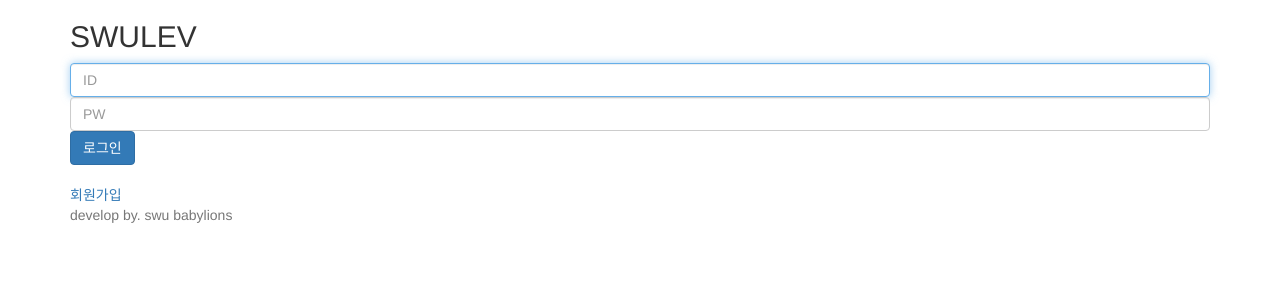
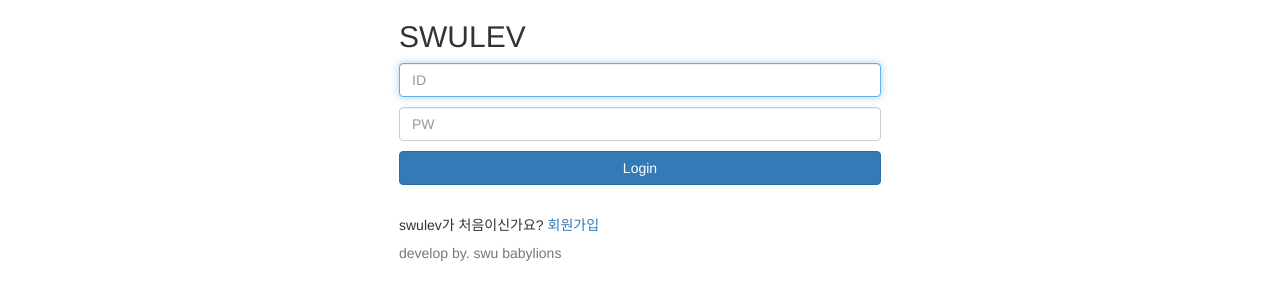
Before and after one commit to J2hyung/NewSwulev, a Django app: page / in a window 1280 px wide. Shown: the top 300 px of the page. Run offline with Django 3.2, Linux system fonts and the light colour scheme; some libraries are stand-ins or nearby versions.

Commit message:
로그인 및 회원가입 수정중

```diff
--- a/swuapp/models.py
+++ b/swuapp/models.py
@@ -7,6 +7,10 @@ from django.urls import reverse
 class User(models.Model):
     userid = models.CharField(max_length = 20, unique=True, primary_key=True)
     userpw = models.CharField(max_length = 30)
+    userSchool = models.CharField(max_length = 50)
+    userHakbun = models.CharField(max_length = 20)
+    userEmail = models.CharField(max_length = 50)
+    userName = models.CharField(max_length = 30)
 
     def __str__(self):
         return self.userid
--- /dev/null
+++ b/swuapp/static/css/accounts.css
@@ -0,0 +1,7 @@
+.container {width: 40%; margin: 0 auto;}
+.container .form-control {margin: 10px 0;}
+.container .btn-primary {width: 100%;}
+.container .sub-info {margin: 30px 0 0 0;}
+.container .sub-info span {text-align: center;}
+
+.footer {margin: 8px 0;}
--- a/swuapp/templates/login.html
+++ b/swuapp/templates/login.html
@@ -12,9 +12,8 @@
     <!-- 부트스트랩 -->
     <!-- <link href="css/bootstrap.min.css" rel="stylesheet"> -->
     <link rel="stylesheet" href="https://maxcdn.bootstrapcdn.com/bootstrap/3.3.2/css/bootstrap.min.css">
-
     <link rel="stylesheet" href="{% static 'css/base.css' %}">
-
+    <link rel="stylesheet" href="{% static 'css/accounts.css' %}">
     <!-- IE8 에서 HTML5 요소와 미디어 쿼리를 위한 HTML5 shim 와 Respond.js -->
     <!-- WARNING: Respond.js 는 당신이 file:// 을 통해 페이지를 볼 때는 동작하지 않습니다. -->
     <!--[if lt IE 9]>
@@ -22,23 +21,27 @@
       <script src="https://oss.maxcdn.com/respond/1.4.2/respond.min.js"></script>
     <![endif]-->
   </head>
+
   <body>
 
     <div class="container">
-        <form class="form-signin" method="POST" action="{% url 'login' %}">
+        <form class="form-login" method="POST" action="{% url 'login' %}">
           {% csrf_token %}
           <h2 class="form-signin-heading">SWULEV</h2>
+
           <label for="inputId" class="sr-only">ID</label>
           <input type="id" id="ID" name="id" class="form-control" placeholder="ID" required autofocus>
+
           <label for="inputPassword" class="sr-only">Password</label>
-          <input type="password" id="inputPassword" name="passwd" class="form-control" placeholder="PW" required>
+          <input type="password" id="inputPassword" name="password" class="form-control" placeholder="PW" required>
 
-          <button class="btn btn-primary" type="submit" value="login">로그인</button>
+          <button class="btn btn-primary" type="submit" value="login">Login</button>
         </form>
-        <br>
-          <a href="{% url 'signup' %}">회원가입</a>
 
-
+          <div class="sub-info">
+            <span>swulev가 처음이신가요?</span>
+            <a href="{% url 'signup' %}">회원가입</a>
+          </div>
     </div> <!-- /container -->
 
     <footer class="footer">
@@ -51,5 +54,6 @@
     <!-- 모든 컴파일된 플러그인을 포함합니다 (아래), 원하지 않는다면 필요한 각각의 파일을 포함하세요 -->
     <!-- <script src="js/bootstrap.min.js"></script> -->
     <script src="https://maxcdn.bootstrapcdn.com/bootstrap/3.3.2/js/bootstrap.min.js"></script>
+
   </body>
 </html>
--- a/swuapp/views.py
+++ b/swuapp/views.py
@@ -1,10 +1,7 @@
 from django.shortcuts import render, get_object_or_404
 from .models import *
-# Create your views here.
-
-def login(request):
-
-    return render(request, 'login.html')
+from django.contrib.auth.models import User
+from django.contrib import auth
 
 def main(request):
 
@@ -14,6 +11,7 @@ def main(request):
 
     return render(request, 'main.html', {'board':board, 'lecture':lecture})
 
+
 def detail(request, lectureid):
 
     current_lecture = get_object_or_404(Lecture, pk=lectureid)
@@ -21,21 +19,46 @@ def detail(request, lectureid):
 
     return render(request, 'detail.html', {'current_lecture' : current_lecture, 'boards': boards})
 
+
 def mypage(request):
     return render(request, 'mypage.html')
 
+
+##################### about accounts #####################
+
 def signup(request):
-    #user1 = Lecture.objects.raw('select * from swuapp_lecture')[0]
     if request.method == 'POST':
-            user_id = request.POST['id']
-            user_pw = request.POST['passwd']
-            user = User(userid=user_id, userpw=user_pw)
-            user.save()
-            if user is not None:
-                return redirect('main')
-            else:
-                return render(request, 'signup.html', {'error': 'ID 또는 PW가 올바르지 않습니다.'})
+        # User has info and wants an account now!
+        if request.POST['password'] == request.POST['password2']:
+            try: # if Username is overlap
+                user = User.objects.get(userName=request.POST['name'])
+                return render(request, 'signup.html', {'error': '이미 사용 중인 이름입니다.'})
+            except User.DoesNotExist:
+                user = User.objects.create_user(request.POST['name'], password=request.POST['password'], email=request.POST['email'],
+                name=request.POST['name'], school=request.POST['school'], hakbun=request.POST['hakbun'])
+                auth.login(request, user)
+                return redirect('index')
+        else:
+            return render(request, 'signup.html', {'error': '아이디 또는 비밀번호 가 올바르지 않습니다.'})
     else:
+        # User wants to enter info
         return render(request, 'signup.html')
-    # user1 = Lecture.objects.raw('select * from swuapp_lecture')[0]
-    # return render(request, 'login.html', {'user1':user1})
+
+
+def login(request):
+    if request.method == 'POST':
+        user_id = request.POST['id']
+        user_password = request.POST['password']
+        user = auth.authenticate(request, user_id=id, user_password=password)
+        if user is not None:
+            auth.login(request, user)
+            return redirect('index')
+        else:
+            return render(request, 'login.html', {'error': '아이디 또는 비밀번호 가 올바르지 않습니다.'})
+    else:
+        return render(request, 'login.html')
+
+
+def logout(request):
+    auth.logout(request)
+    return redirect('index')
```
Also changed, not shown: swuapp/templates/signup.html (+31 -8 lines).
